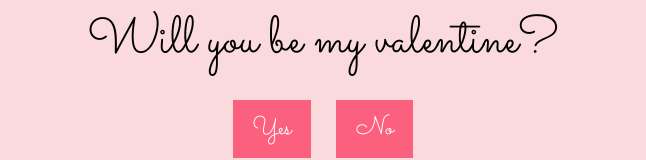
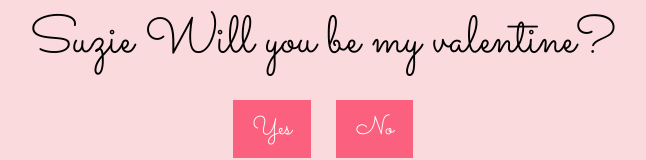
Before and after one commit to LaRrr365/valen, a plain HTML site: page index.html in a window 1280 px wide. Shown: the part 471-631 px from the top of the page, without its empty margins (317-963 px from the left). Drawn offline with Linux system fonts and the light colour scheme.

Commit message:
Update index.html

```diff
--- a/index.html
+++ b/index.html
@@ -11,7 +11,7 @@
     <div id="container">
         <div id="image-container"></div> <!-- Container for displaying images -->
         <div id="text-container">
-            <div id="question">Will you be my valentine?</div> <!-- Question -->
+            <div id="question">Suzie Will you be my valentine?</div> <!-- Question -->
             <div id="options">
                 <button id="yes-button" onclick="selectOption('yes')">Yes</button> <!-- Yes button -->
                 <button id="no-button" onclick="selectOption('no')">No</button> <!-- No button -->
```
